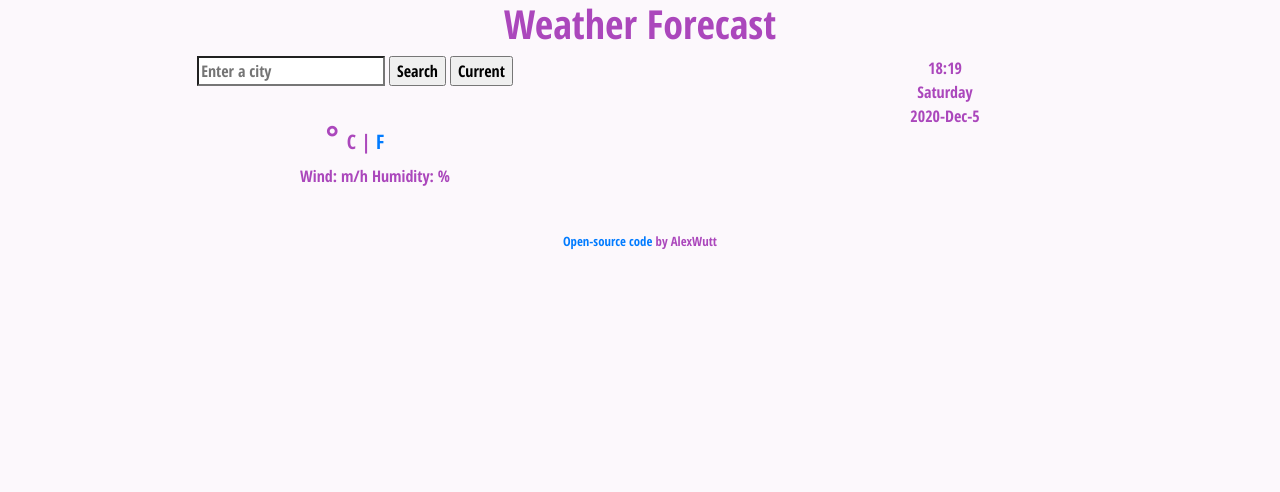
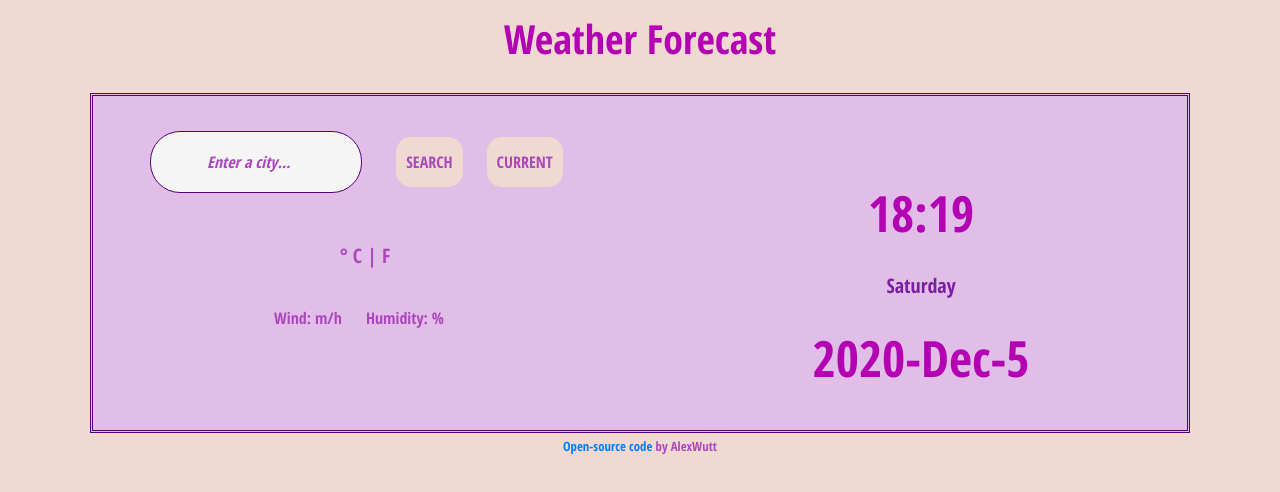
Before and after one commit to AlexWutt/SheCodes_WeatherApp, a plain HTML site: page index.html in a window 1280 px wide. Drawn offline with nearby package versions, Linux system fonts and the light colour scheme.

Commit message:
Add CSS properties

```diff
--- a/index.html
+++ b/index.html
@@ -31,25 +31,25 @@
               <form id="search-form">
                 <input
                   type="search"
-                  placeholder="Enter a city"
+                  placeholder="Enter a city..."
                   id="city-input"
                   autocomplete="off"
                 />
-                <input type="submit" id="go-button" value="Search" />
+                <input type="submit" id="search-button" value="SEARCH" />
                 <input
                   type="submit"
-                  value="Current"
+                  value="CURRENT"
                   id="current-location-button"
                 />
               </form>
             </div>
             <div class="current-conditions">
               <h1 class="current-city" id="current-city"></h1>
-              <img src="" alt="" id="current-icon" />
               <h2>
-                <span id="current-temperature"></span>°
+                <img src="" alt="" id="current-icon" />
+                <strong id="current-temperature"></strong>
                 <span class="units"
-                  ><a href="#" class="active" id="cels-link">C</a> |
+                  >° <a href="#" class="active" id="cels-link">C</a> |
                   <a href="#" id="fahr-link">F</a></span
                 >
               </h2>
@@ -64,8 +64,8 @@
             </div>
           </div>
           <div class="col-6">
-            <div class="hdd">
-              <ul>
+            <div>
+              <ul class="hdd">
                 <li id="current-hour"></li>
                 <li id="current-day"></li>
                 <li id="current-date"></li>
--- a/style.css
+++ b/style.css
@@ -2,20 +2,52 @@ body {
   font-family: "Open Sans Condensed", sans-serif;
   color: #ab47bc;
   text-align: center;
-  background-color: #fcf8fc;
+  background-color: #efd9d1;
+}
+
+.container {
+  padding: 20px;
+}
+
+.weather-app {
+  border: #54007d;
+  border-style: double;
+  background-color: #e1bee7;
+}
+.row {
+  margin-top: 30px;
+}
+
+#description {
+  font-size: 25px;
+  font-style: italic;
+  color: #7b1fa2;
+  margin: 0px 0px 15px 0px;
 }
 li {
   list-style: none;
 }
-
+.weather-conditions {
+  padding: 0px;
+}
 .weather-conditions li {
   display: inline;
+  margin: 5px 10px 5px 10px;
+}
+
+#cels-link {
+  color: #ab47bc;
+}
+
+#fahr-link {
+  color: #ab47bc;
 }
 
 .units {
   font-size: 20px;
   text-decoration: none;
   color: #ab47bc;
+  margin: 0px;
 }
 .units .active {
   text-decoration: none;
@@ -25,3 +57,90 @@ li {
   text-decoration: none;
   color: #ab47bc;
 }
+
+.hdd li {
+  padding: 10px;
+  margin: 10 0 10 0;
+}
+ul.hdd {
+  margin: 40px 0px 0px 0px;
+  padding: 0px;
+}
+.current-city {
+  font-size: 50px;
+  margin-top: 15px;
+}
+#current-hour {
+  font-size: 50px;
+  color: #b300b3;
+}
+
+#current-day {
+  font-size: 20px;
+  color: #7b1fa2;
+}
+
+#current-date {
+  font-size: 50px;
+  color: #b300b3;
+}
+
+#current-temperature {
+  font-size: 40px;
+  margin: 30px 0px 0px 0px;
+  padding: 2px;
+}
+
+h1 {
+  margin: 15px 0px 10px 0px;
+  color: #b300b3;
+}
+h2 {
+  line-height: 70px;
+  margin: 0;
+}
+
+#current-icon {
+  margin: 0px auto;
+}
+
+#city-input {
+  line-height: 40px;
+  color: #ab47bc;
+  text-align: center;
+  background-color: whitesmoke;
+  border-color: #54007d;
+  border-style: groove;
+  border-width: thin;
+  border-radius: 30px;
+  margin: 5px 20px 5px 5px;
+  padding: 10px 15px 10px 15px;
+}
+
+::placeholder {
+  color: #ab47bc;
+  font-style: italic;
+  text-align: center;
+}
+
+#search-button {
+  line-height: 40px;
+  color: #ab47bc;
+  text-align: center;
+  background-color: #efd9d1;
+  border-style: none;
+  border-radius: 15px;
+  margin: 5px 10px 5px 10px;
+  padding: 5px 10px;
+}
+
+#current-location-button {
+  line-height: 40px;
+  color: #ab47bc;
+  text-align: center;
+  background-color: #efd9d1;
+  border-style: none;
+  border-radius: 15px;
+  margin: 5px 10px 5px 10px;
+  padding: 5px 10px;
+}
```
